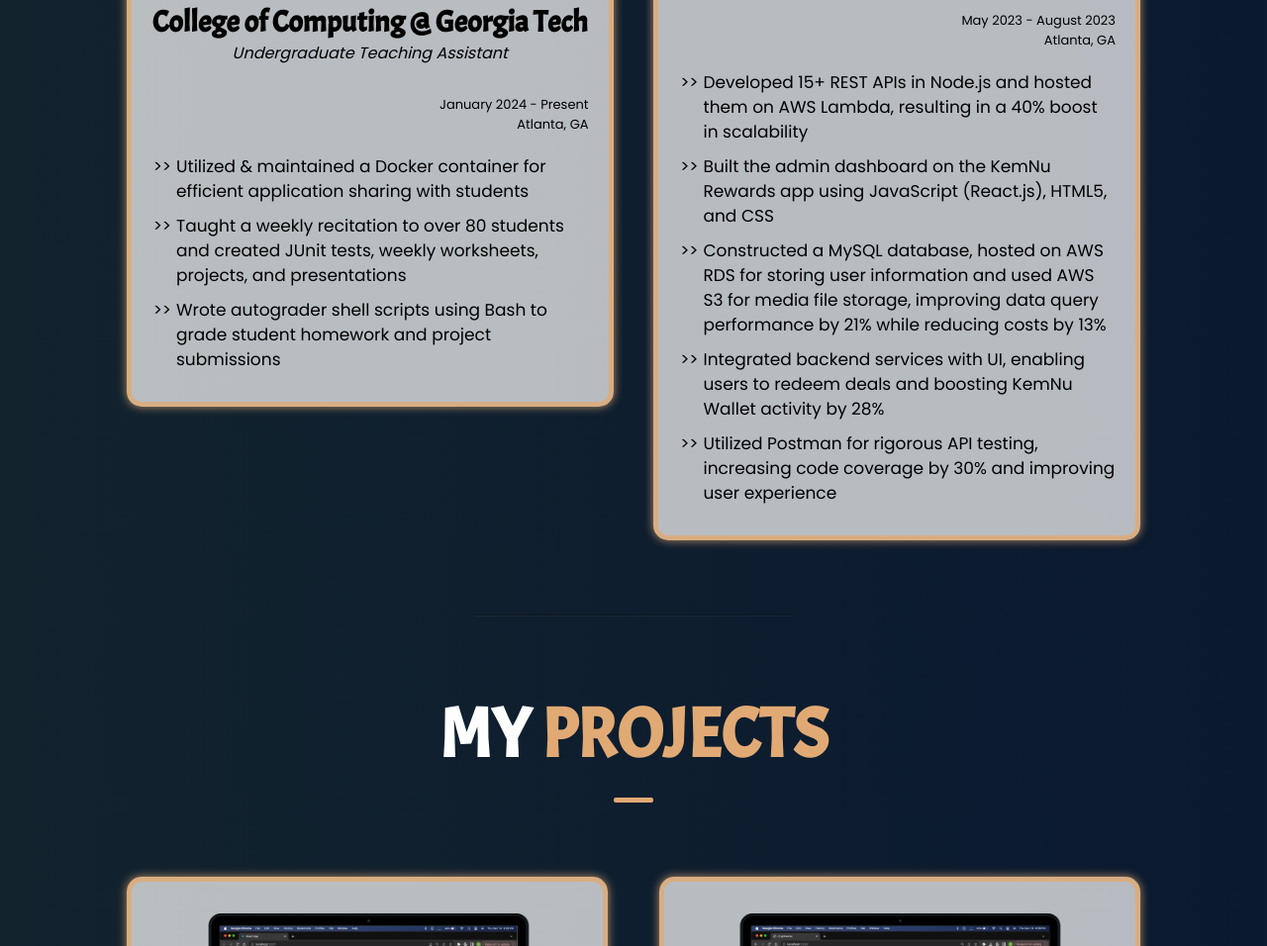
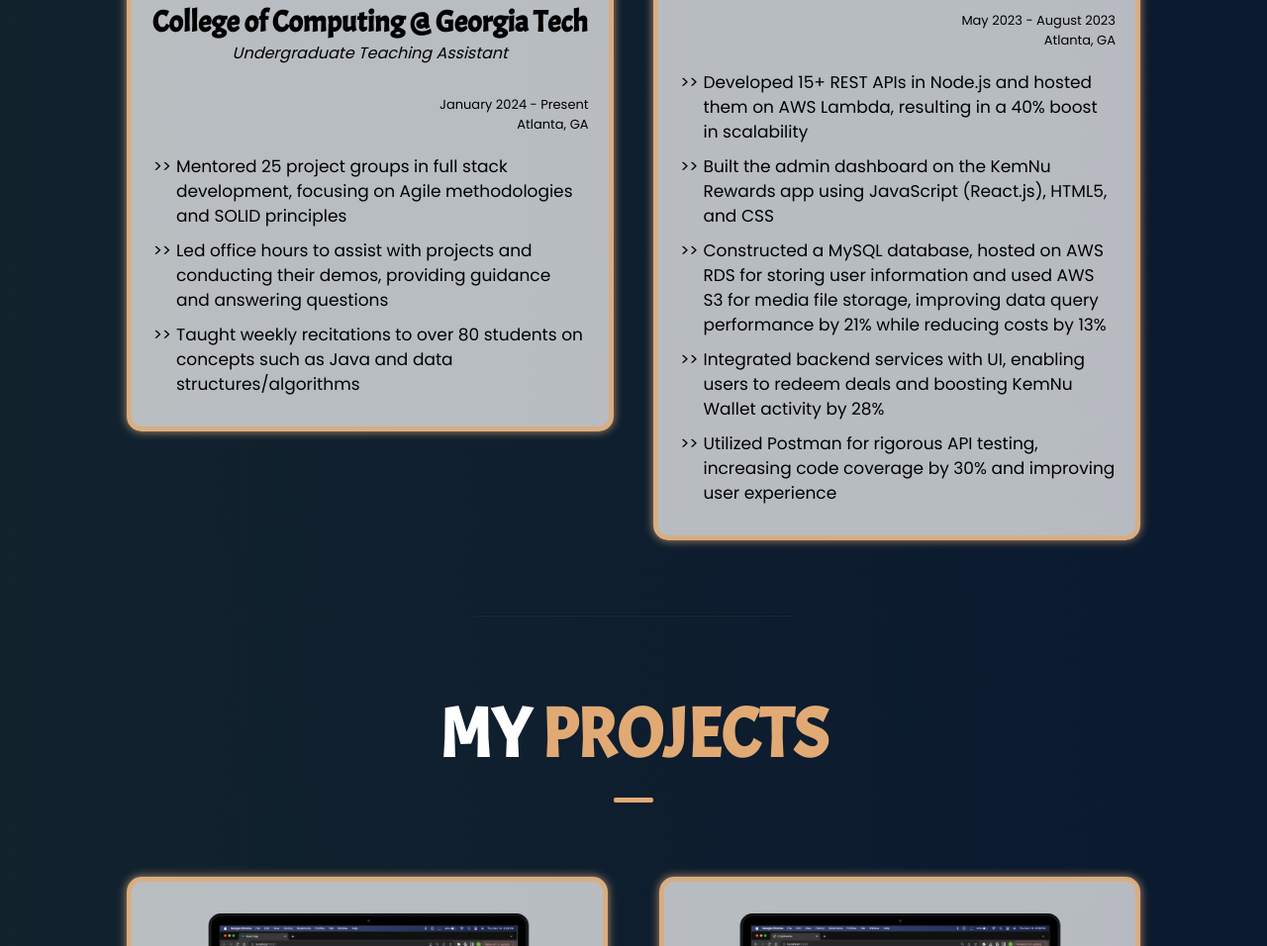
Before and after one commit to RudraAmin28/RudraAmin28.github.io, a plain HTML site: page index.html in a window 1280 px wide. Shown: the part 3498-4454 px from the top of the page at 99% size. Drawn offline with Linux system fonts and the light colour scheme.

Commit message:
Update index.html

```diff
--- a/index.html
+++ b/index.html
@@ -173,9 +173,9 @@
                     </div>
 
                     <ul class="job-description">
-                        <li>Utilized & maintained a Docker container for efficient application sharing with students</li>
-                        <li>Taught a weekly recitation to over 80 students and created JUnit tests, weekly worksheets, projects, and presentations</li>
-                        <li>Wrote autograder shell scripts using Bash to grade student homework and project submissions</li>
+                        <li>Mentored 25 project groups in full stack development, focusing on Agile methodologies and SOLID principles</li>
+                        <li>Led office hours to assist with projects and conducting their demos, providing guidance and answering questions</li>
+                        <li>Taught weekly recitations to over 80 students on concepts such as Java and data structures/algorithms</li>
                     </ul>
                 </div>
 
```
